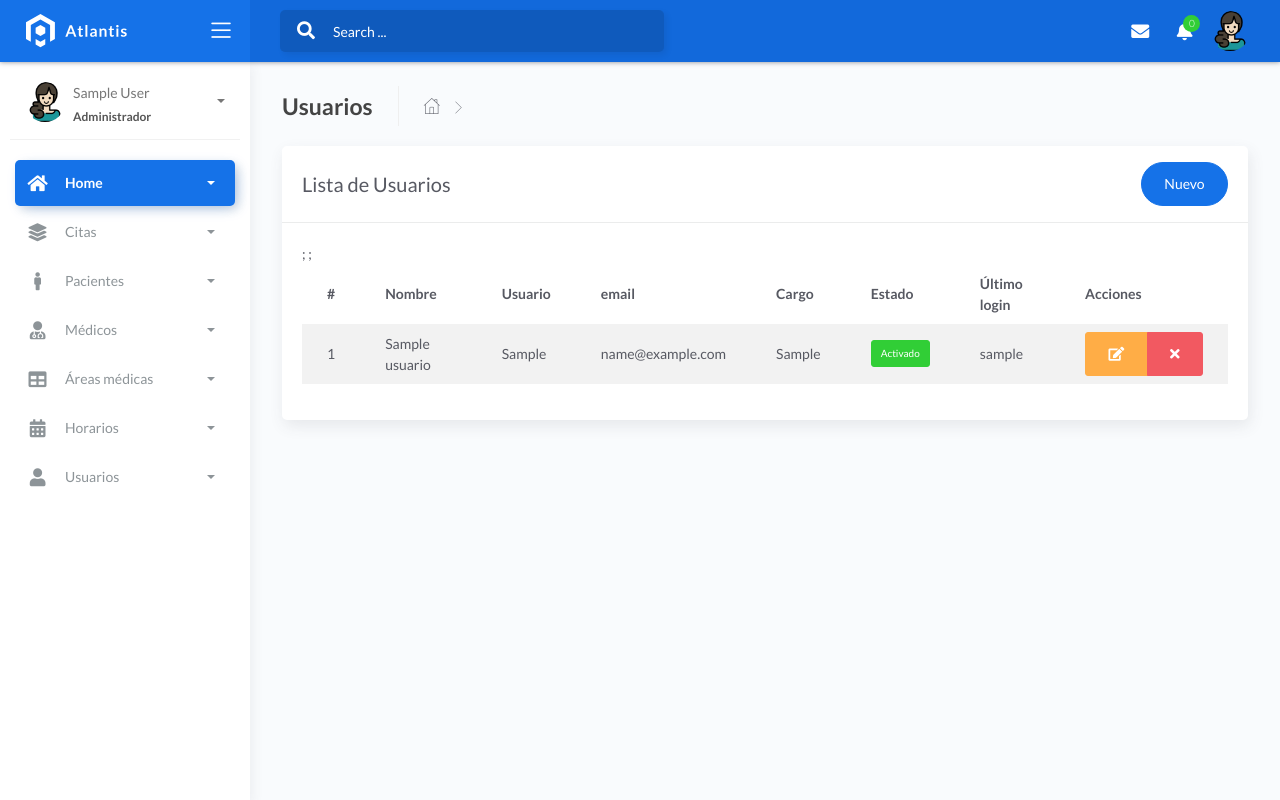
After one commit to ferplop/clinica, a PHP site: page /usuarios in a window 1280 px wide. The commit adds this page. Run offline with PHP 8.4, Linux system fonts and the light colour scheme; the visitor is signed in with stand-in values (Sample User, id 1); tables that the repository leaves empty or names only in its code hold one stand-in row (values such as "Sample post"); data that the repository does not hold is empty; a stand-in replaces the project's code that opens the database connection.

Commit message:
login y panel de usuarios

```diff
--- a/controladores/usuarios.controlador.php
+++ b/controladores/usuarios.controlador.php
@@ -21,7 +21,7 @@ class ControladorUsuarios{
 
 				$respuesta = ModeloUsuarios::MdlMostrarUsuarios($tabla, $item, $valor);
 
-				if($respuesta["usuario"] == $_POST["ingUsuario"] && $respuesta["password"] == $encriptar){
+				if($respuesta["usuario"] == $_POST["ingUsuario"] && $respuesta["clave"] == $encriptar){
 
 					if($respuesta["estado"] == 1){
 
@@ -29,8 +29,8 @@ class ControladorUsuarios{
 						$_SESSION["id"] = $respuesta["id"];
 						$_SESSION["nombre"] = $respuesta["nombre"];
 						$_SESSION["usuario"] = $respuesta["usuario"];
-						$_SESSION["foto"] = $respuesta["foto"];
-						$_SESSION["perfil"] = $respuesta["perfil"];
+						$_SESSION["email"] = $respuesta["email"];
+						$_SESSION["cargo"] = $respuesta["cargo"];
 
 						/*=============================================
 						REGISTRAR FECHA PARA SABER EL ÚLTIMO LOGIN
--- a/index.php
+++ b/index.php
@@ -2,6 +2,8 @@
 //Requiriendo Archivos Necesarios para el proyecto
 require_once "controladores/plantilla.controlador.php";
 require_once "controladores/usuarios.controlador.php";
+require_once "modelos/usuarios.modelo.php";
+require_once "modelos/conexion.php";
 
 //Creacion de plantilla con POO
 $plantilla = new ControladorPlantilla();
--- /dev/null
+++ b/modelos/conexion.php
@@ -0,0 +1,17 @@
+<?php
+
+class Conexion{
+
+	static public function conectar(){
+
+		$link = new PDO("mysql:host=localhost;dbname=proyecto_final",
+			            "root",
+			            "");
+
+		$link->exec("set names utf8");
+
+		return $link;
+
+	}
+
+}
--- a/vistas/modulos/cabecera.php
+++ b/vistas/modulos/cabecera.php
@@ -3,7 +3,7 @@
 			<!-- Logo Header -->
 			<div class="logo-header" data-background-color="blue">
 
-				<a href="admin.php" class="logo">
+				<a href="inicio" class="logo">
 					<img src="vistas/assets/img/logo.svg" alt="navbar brand" class="navbar-brand">
 				</a>
 				<button class="navbar-toggler sidenav-toggler ml-auto" type="button" data-toggle="collapse" data-target="collapse" aria-expanded="false" aria-label="Toggle navigation">
@@ -103,7 +103,7 @@
 										<a class="dropdown-item" href="#">My Profile</a>
 
 										<div class="dropdown-divider"></div>
-										<a class="dropdown-item" href="vistas/cerrarSesion.php">Logout</a>
+										<a class="dropdown-item" href="salir">Logout</a>
 									</li>
 								</div>
 							</ul>
--- a/vistas/modulos/menu.php
+++ b/vistas/modulos/menu.php
@@ -39,7 +39,7 @@
 					</div>
 					<ul class="nav nav-primary">
 						<li class="nav-item active">
-							<a data-toggle="collapse" href="#dashboard" class="collapsed" aria-expanded="false">
+							<a data-toggle="collapse" href="inicio" class="collapsed" aria-expanded="false">
 								<i class="fas fa-home"></i>
 								<p>Home</p>
 								<span class="caret"></span>
@@ -143,7 +143,7 @@
 							<div class="collapse" id="user">
 								<ul class="nav nav-collapse">
 									<li>
-										<a href="../../folder/usuarios.php">
+										<a href="usuarios">
 											<span class="sub-item">Mostrar</span>
 										</a>
 									</li>
--- /dev/null
+++ b/vistas/modulos/usuarios.php
@@ -0,0 +1,88 @@
+<div class="main-panel">
+	<div class="content">
+		<div class="page-inner">
+			<div class="page-header">
+				<h4 class="page-title">Usuarios</h4>
+				<ul class="breadcrumbs">
+                    <li class="nav-home">
+                        <a href="inicio">
+                        <i class="flaticon-home"></i>
+                        </a>
+                    </li>
+			        <li class="separator">
+						<i class="flaticon-right-arrow"></i>
+					</li>
+					<li class="nav-item">
+						<a href="#"></a>
+					</li>
+				</ul>
+			</div>
+            <div class="row">
+                <div class="col-md-12">
+                    <div class="card">
+                        <div class="card-header">
+                            <div class="d-flex align-items-center">
+                                <h4 class="card-title">Lista de Usuarios</h4>
+                                <a href="#modalAgregarUsuario" class="btn btn-primary btn-round ml-auto" data-toggle="modal">Nuevo</a>
+                                <?php include('usuarios/agregarusuario.php'); ?>
+                            </div>
+                            <div class="card-tools">
+                            </div>
+                            <div class="card-body">
+                                <div class="table-responsive">
+                                    <table id="add-row" class="display table table-striped table-hover" >
+                                    <thead>
+                                        <tr>
+                                        <th style="width:10px">#</th>
+                                        <th>Nombre</th>
+                                        <th>Usuario</th>
+                                        <th>email</th>
+                                        <th>Cargo</th>
+                                        <th>Estado</th>
+                                        <th>Último login</th>
+                                        <th>Acciones</th>
+                                        </tr>
+                                    </thead>
+                                    <tbody>
+                                        <?php
+
+                                        $item = null;
+                                        $valor = null;
+
+                                        $usuarios = ControladorUsuarios::ctrMostrarUsuarios($item, $valor);
+
+                                    foreach ($usuarios as $key => $value){
+
+                                        echo ' <tr>
+                                                <td>'.($key+1).'</td>
+                                                <td>'.$value["nombre"].'</td>
+                                                <td>'.$value["usuario"].'</td>;
+                                                <td>'.$value["email"].'</td>;
+                                                <td>'.$value["cargo"].'</td>';
+                                                if($value["estado"] != 0){
+
+                                                    echo '<td><button class="btn btn-success btn-xs btnActivar" idUsuario="'.$value["id"].'" estadoUsuario="0">Activado</button></td>';
+                                                }else{
+
+                                                    echo '<td><button class="btn btn-danger btn-xs btnActivar" idUsuario="'.$value["id"].'" estadoUsuario="1">Desactivado</button></td>';
+                                                }
+                                                echo '<td>'.$value["ultimo_login"].'</td>
+                                                <td>
+                                                    <div class="btn-group">
+                                                    <button class="btn btn-warning btnEditarUsuario" idUsuario="'.$value["id"].'" data-toggle="modal" data-target="#modalEditarUsuario"><i class="fa fa-edit"></i></button>
+                                                    <button class="btn btn-danger btnEliminarUsuario" idUsuario="'.$value["id"].'" usuario="'.$value["usuario"].'"><i class="fa fa-times"></i></button>
+                                                    </div>
+                                                </td>
+                                                </tr>';
+                                        }
+                                        ?>
+                                    </tbody>
+                                </div>
+                            </div>
+                        </div>
+                    </div>
+                </div>
+            </div>
+        </div>
+    </div>
+</div>
--- /dev/null
+++ b/vistas/modulos/usuarios/agregarusuario.php
@@ -0,0 +1,58 @@
+<!-- Agregar Nuevos Registros -->
+<div class="modal fade" id="modalAgregarUsuario" tabindex="-1" role="dialog" aria-labelledby="myModalLabel" aria-hidden="true">
+    <div class="modal-dialog">
+        <div class="modal-content">
+            <div class="modal-header">
+                <center><h4 class="modal-title" id="myModalLabel">Nuevo Registro</h4></center>
+            </div>
+            <div class="modal-body">
+			    <div class="container-fluid">
+                    <div class="card-body">
+	                    <form method="POST" autocomplete="off" enctype="multipart/form-data" >
+					        <div class="row">
+						        <div class="col-md-6 pr-0">
+							        <div class="form-group form-group-default">
+								        <label>Nombre</label>
+								        <input name="ingNombre" type="text" class="form-control" required placeholder="Ingrese nombre">
+							        </div>
+						        </div>
+						        <div class="col-md-6">
+							        <div class="form-group form-group-default">
+							        	<label>Usuario</label>
+								        <input name="ingUsuario" type="text" class="form-control" required placeholder="Ingrese usuario">
+							        </div>
+					        	</div>
+						        <div class="col-md-6">
+							        <div class="form-group form-group-default">
+							        	<label>Cargo</label>
+								        <select class="form-control" name="ingCargo">
+				                            <option value="1">Administrador</option>
+			                            </select>
+						        	</div>
+					        	</div>
+						        <div class="col-md-6">
+							        <div class="form-group form-group-default">
+								        <label>Correo</label>
+								        <input name="ingEmail" type="text" class="form-control" required placeholder="Ingrese correo">
+							        </div>
+						        </div>
+						        <div class="col-md-6">
+							        <div class="form-group form-group-default">
+								        <label>Password</label>
+								        <input name="ingPassword" type="password" class="form-control" required placeholder="Ingrese contraseña">
+							        </div>
+						        </div>
+						    </div>
+		                        <div class="modal-footer">
+                                    <button type="button" class="btn btn-default" data-dismiss="modal"><span class="glyphicon glyphicon-remove"></span> Cancelar</button>
+                                    <button type="submit" name="agregar" class="btn btn-primary"><span class="glyphicon glyphicon-floppy-disk"></span> Guardar Registro</button>
+                                </div>
+                            </div>
+                        </form>
+                    </div>
+                </div>
+            </div>
+        </div>
+    </div>
+</div>
+<!-- -->
--- a/vistas/plantilla.php
+++ b/vistas/plantilla.php
@@ -1,3 +1,6 @@
+<?php
+	session_start();
+?>
 <!DOCTYPE html>
 <html lang="es">
 <head>
@@ -143,10 +146,26 @@
 </head>
 <body>
 	<?php
-		//include "modulos/cabecera.php";
-		//include "modulos/menu.php";
-		//include "modulos/inicio.php";
+	if(isset($_SESSION["iniciarSesion"]) && $_SESSION["iniciarSesion"] == "ok"){
+		echo '<div class="wrapper">';
+		include "modulos/cabecera.php";
+		include "modulos/menu.php";
+		if(isset($_GET["ruta"])){
+			if($_GET["ruta"] == "inicio" ||
+			$_GET["ruta"] == "servidores" ||
+			$_GET["ruta"] == "usuarios" ||
+			$_GET["ruta"] == "salir"){
+				include "modulos/".$_GET["ruta"].".php";
+			}else{
+				include "modulos/404.php";
+			}
+
+		}else{
+			include "modulos/inicio.php";
+		}
+	}else{
 		include "modulos/login.php";
+	}
 	?>
 </body>
 </html>
```
Also changed, not shown: vistas/modulos/login.php (+2 -11 lines), vistas/modulos/salir.php (added, +11 -0 lines), .htaccess (added).
